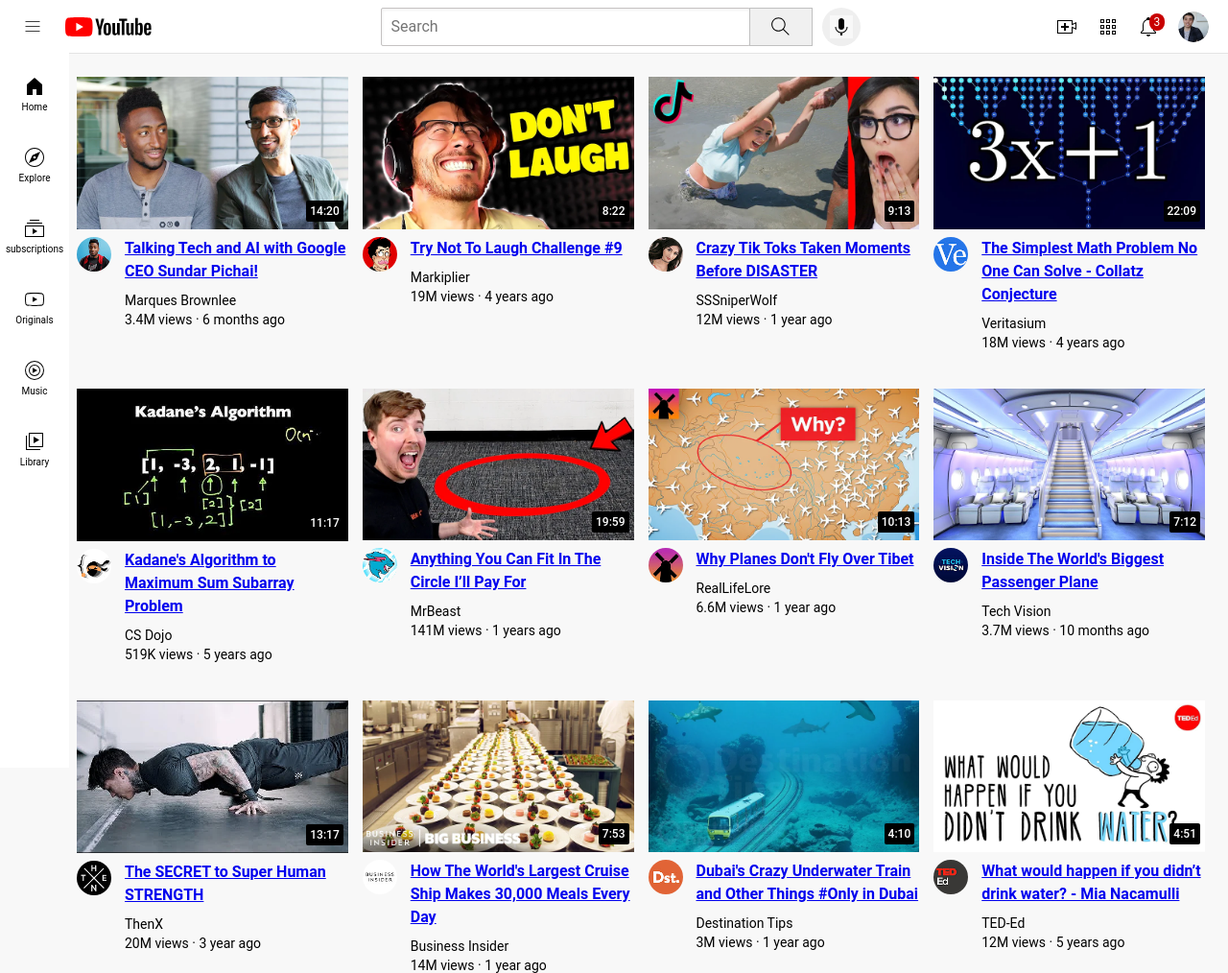
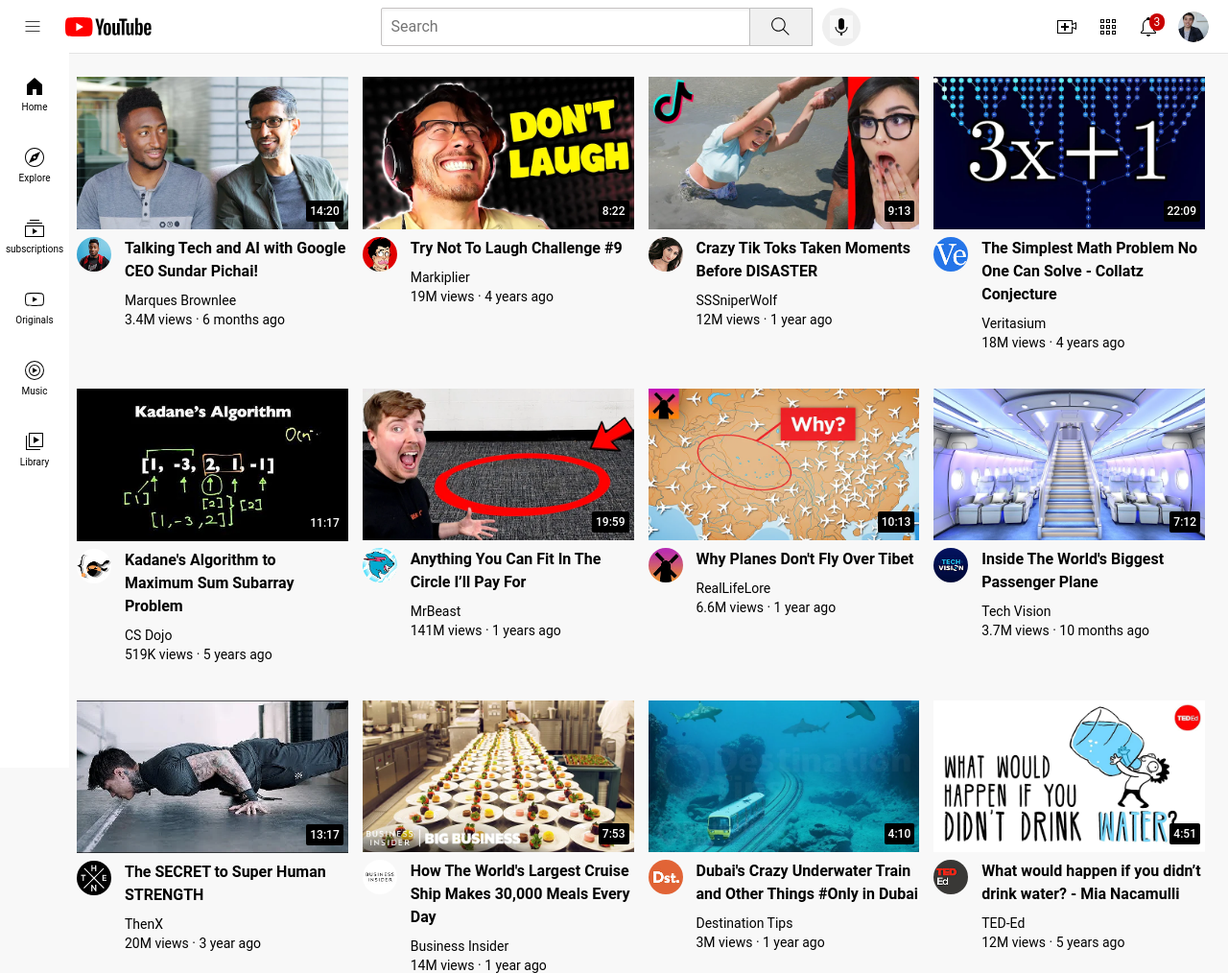
Before and after one commit to KnowledgeGuide/HTML-CSS-COURSE, a plain HTML site: page index.html in a window 1280 px wide. Shown: the whole page at 96% size. Drawn offline with Linux system fonts and the light colour scheme.

Commit message:
Update index.html

```diff
--- a/index.html
+++ b/index.html
@@ -105,8 +105,8 @@
 						<div class="video-info">
 
 							<p class="video-title">
-								<a class="video-link" href="https://www.youtube.com/watch?v=n2RNcPRtAiY">Talking Tech and AI
-									with Google CEO Sundar Pichai!</a>
+								<alter class="video-link" href="https://www.youtube.com/watch?v=n2RNcPRtAiY">Talking Tech and AI
+									with Google CEO Sundar Pichai!</alter>
 							</p>
 
 							<p class="video-author">
@@ -140,8 +140,8 @@
 						<div class="video-info">
 
 							<p class="video-title">
-								<a class="video-link" href="https://www.youtube.com/watch?v=mP0RAo9SKZk">Try Not To Laugh
-									Challenge #9</a>
+								<alter class="video-link" href="https://www.youtube.com/watch?v=mP0RAo9SKZk">Try Not To Laugh
+									Challenge #9</alter>
 							</p>
 
 							<p class="video-author">
@@ -176,8 +176,8 @@
 						<div class="video-info">
 
 							<p class="video-title">
-								<a class="video-link" href="https://www.youtube.com/watch?v=FgjPQQeTh1w">Crazy Tik Toks
-									Taken Moments Before DISASTER</a>
+								<alter class="video-link" href="https://www.youtube.com/watch?v=FgjPQQeTh1w">Crazy Tik Toks
+									Taken Moments Before DISASTER</alter>
 							</p>
 
 							<p class="video-author">
@@ -214,8 +214,8 @@
 						<div class="video-info">
 
 							<p class="video-title">
-								<a class="video-link" href="https://www.youtube.com/watch?v=094y1Z2wpJg">The Simplest Math
-									Problem No One Can Solve - Collatz Conjecture</a>
+								<alter class="video-link" href="https://www.youtube.com/watch?v=094y1Z2wpJg">The Simplest Math
+									Problem No One Can Solve - Collatz Conjecture</alter>
 							</p>
 
 							<p class="video-author">
@@ -250,8 +250,8 @@
 						<div class="video-info">
 
 							<p class="video-title">
-								<a class="video-link" href="https://www.youtube.com/watch?v=86CQq3pKSUw">Kadane's Algorithm
-									to Maximum Sum Subarray Problem</a>
+								<alter class="video-link" href="https://www.youtube.com/watch?v=86CQq3pKSUw">Kadane's Algorithm
+									to Maximum Sum Subarray Problem</alter>
 							</p>
 
 							<p class="video-author">
@@ -286,8 +286,8 @@
 						<div class="video-info">
 
 							<p class="video-title">
-								<a class="video-link" href="https://www.youtube.com/watch?v=yXWw0_UfSFg">Anything You Can
-									Fit In The Circle I’ll Pay For</a>
+								<alter class="video-link" href="https://www.youtube.com/watch?v=yXWw0_UfSFg">Anything You Can
+									Fit In The Circle I’ll Pay For</alter>
 							</p>
 
 							<p class="video-author">
@@ -322,8 +322,8 @@
 						<div class="video-info">
 
 							<p class="video-title">
-								<a class="video-link" href="https://www.youtube.com/watch?v=fNVa1qMbF9Y">Why Planes Don't
-									Fly Over Tibet</a>
+								<alter class="video-link" href="https://www.youtube.com/watch?v=fNVa1qMbF9Y">Why Planes Don't
+									Fly Over Tibet</alter>
 							</p>
 
 							<p class="video-author">
@@ -360,8 +360,8 @@
 						<div class="video-info">
 
 							<p class="video-title">
-								<a class="video-link" href="https://www.youtube.com/watch?v=lFm4EM1juls">Inside The World's
-									Biggest Passenger Plane</a>
+								<alter class="video-link" href="https://www.youtube.com/watch?v=lFm4EM1juls">Inside The World's
+									Biggest Passenger Plane</alter>
 							</p>
 
 							<p class="video-author">
@@ -397,8 +397,8 @@
 						<div class="video-info">
 
 							<p class="video-title">
-								<a class="video-link" href="https://www.youtube.com/watch?v=ixmxOlcrlUc">The SECRET to Super
-									Human STRENGTH</a>
+								<alter class="video-link" href="https://www.youtube.com/watch?v=ixmxOlcrlUc">The SECRET to Super
+									Human STRENGTH</alter>
 							</p>
 
 							<p class="video-author">
@@ -434,8 +434,8 @@
 						<div class="video-info">
 
 							<p class="video-title">
-								<a class="video-link" href="https://www.youtube.com/watch?v=R2vXbFp5C9o">How The World's
-									Largest Cruise Ship Makes 30,000 Meals Every Day</a>
+								<alter class="video-link" href="https://www.youtube.com/watch?v=R2vXbFp5C9o">How The World's
+									Largest Cruise Ship Makes 30,000 Meals Every Day</alter>
 							</p>
 
 							<p class="video-author">
@@ -472,8 +472,8 @@
 						<div class="video-info">
 
 							<p class="video-title">
-								<a class="video-link" href="https://www.youtube.com/watch?v=0nZuYyXET3s">Dubai's Crazy
-									Underwater Train and Other Things #Only in Dubai</a>
+								<alter class="video-link" href="https://www.youtube.com/watch?v=0nZuYyXET3s">Dubai's Crazy
+									Underwater Train and Other Things #Only in Dubai</alter>
 							</p>
 
 							<p class="video-author">
@@ -510,8 +510,8 @@
 						<div class="video-info">
 
 							<p class="video-title">
-								<a class="video-link" href="https://www.youtube.com/watch?v=9iMGFqMmUFs">What would happen
-									if you didn’t drink water? - Mia Nacamulli</a>
+								<alter class="video-link" href="https://www.youtube.com/watch?v=9iMGFqMmUFs">What would happen
+									if you didn’t drink water? - Mia Nacamulli</alter>
 							</p>
 
 							<p class="video-author">
```
